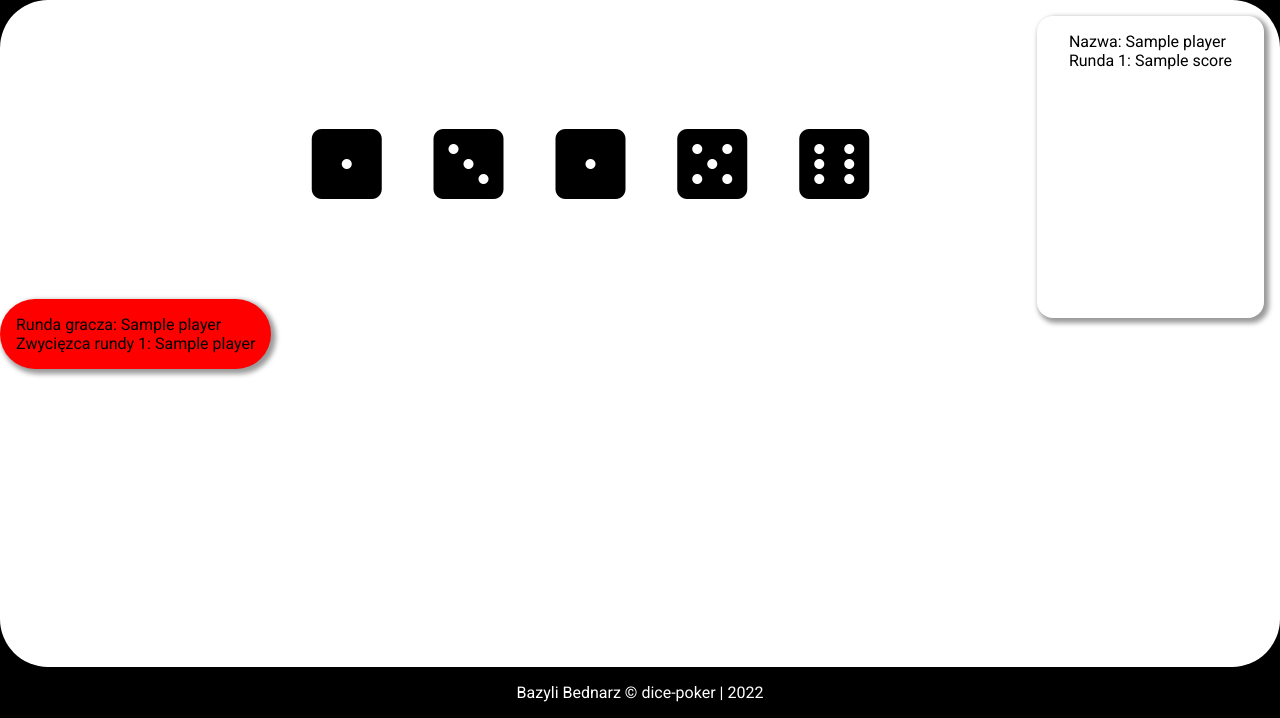
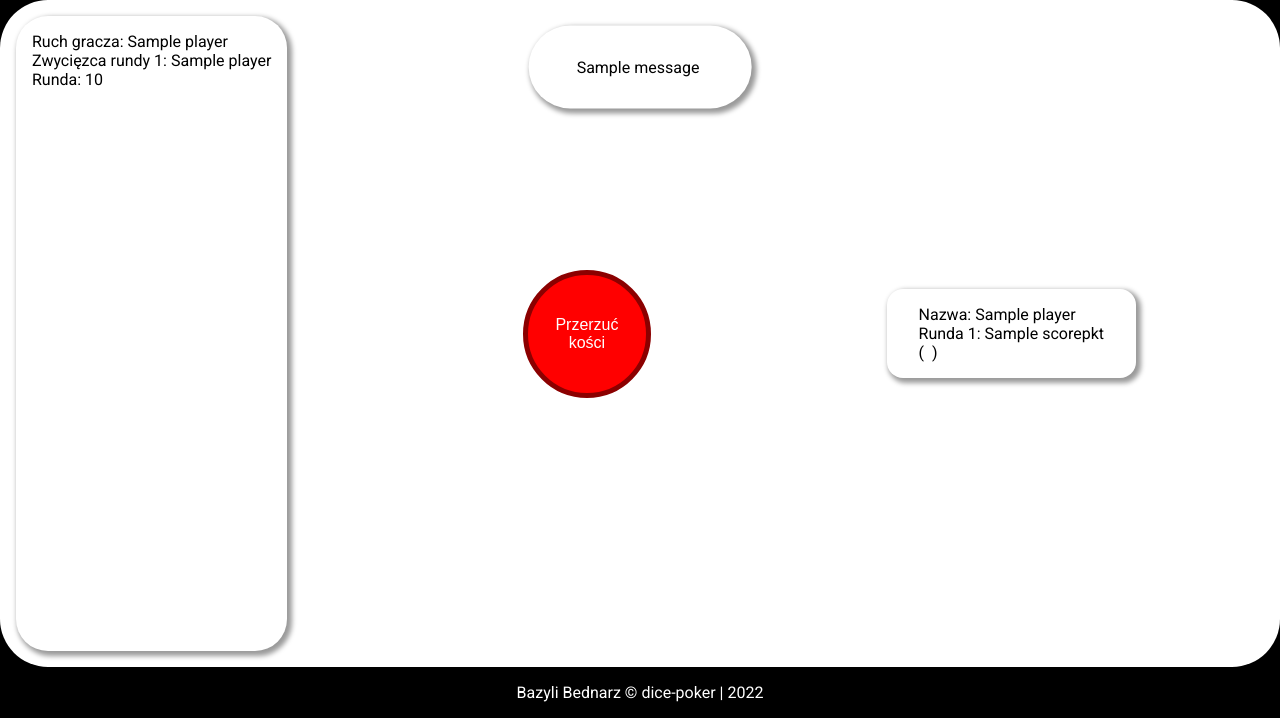
Before and after one commit to bazyli-bednarz/dice-poker, a Flask app: template templates/board.html in a window 1280 px wide. Shown: the part 82-800 px from the top of the page. Run offline with Flask 2, Linux system fonts and the light colour scheme; the template is opened without the code that fills it: most values are stand-ins (such as "Sample title", 1, 10 or a date in 2020); one stand-in notice (Sample message) is shown; some libraries are stand-ins or nearby versions; some web fonts are replaced.

Commit message:
General hot seat gameplay

```diff
--- a/app.py
+++ b/app.py
@@ -4,6 +4,7 @@
 from game import Game
 
 app = Flask(__name__)
+app.secret_key = '_5#y2L"F4Q8z'
 game = Game()
 
 @app.route('/')
@@ -33,6 +34,38 @@
         return redirect('/solo')
     return render_template('board.html', game=game, active_player = game.players[game.active_player])
 
+@app.route('/roll', methods=['POST'])
+def roll():
+    global game
+    if game.number_of_players() == 0:
+        return redirect('/solo')
+
+
+
+    to_reroll = []
+    if 'dice0' in request.form:
+        to_reroll.append(0)
+    if 'dice1' in request.form:
+        to_reroll.append(1)
+    if 'dice2' in request.form:
+        to_reroll.append(2)
+    if 'dice3' in request.form:
+        to_reroll.append(3)
+    if 'dice4' in request.form:
+        to_reroll.append(4)
+
+    game.players[game.active_player].handle_reroll_by_array_index(to_reroll)
+    game.start_rolling()
+
+    if game.check_if_finished():
+        return redirect('/win')
+
+    return redirect('/board')
+
+@app.route('/win')
+def win():
+    global game
+    return render_template('win.html', winner=game.check_game_winner(), game=game)
 
 #
 # game.add_player('Tomasz')
--- a/static/sass/_animations.scss
+++ b/static/sass/_animations.scss
@@ -11,10 +11,21 @@
   0% {
     transform: rotate(0);
   }
-  50% {
-    transform: rotate(360deg);
-  }
   100% {
     transform: rotate(720deg);
   }
 }
+
+@keyframes rotate_dice {
+  0% {
+    color: black;
+    transform: rotate(0);
+  }
+  50% {
+    color: darkgoldenrod;
+  }
+  100% {
+    color: black;
+    transform: rotate(720deg);
+  }
+}
--- a/static/sass/_main.scss
+++ b/static/sass/_main.scss
@@ -7,6 +7,7 @@
   justify-content: center;
   align-items: center;
   max-height: 100%;
+  overflow: hidden;
 
   .start-game-screen {
     @include shadow();
@@ -35,6 +36,30 @@
     }
   }
 
+  .flash {
+    position: absolute;
+    top: 10%;
+    left: 50%;
+    padding: 2rem 3rem;
+    @include shadow();
+    z-index: 1;
+    text-align: center;
+    border-radius: 100vh;
+    transform: translate(-50%, -50%);
+
+    i {
+      font-size: 2rem;
+      animation: rotate_dice 1s ease;
+      margin-top: 0.5rem;
+    }
+
+    @for $i from 1 to 6 {
+      i:nth-of-type(#{$i}) {
+        animation-delay: $i * 100ms;
+      }
+    }
+  }
+
   .board {
     display: flex;
     flex-direction: column;
@@ -47,14 +72,9 @@
     padding: 1rem;
 
     &-stats {
-      background-color: red;
-      position: absolute;
-      left: 0;
-      top: 50%;
-      transform: translate(0, -50%);
       padding: 1rem;
       @include shadow();
-      border-radius: 100vh;
+      border-radius: 2rem
     }
 
     &-player {
@@ -64,28 +84,27 @@
       display: flex;
       flex-direction: row;
       justify-content: space-between;
-
-      &__1 {
-        position: absolute;
       top: 0;
-        right: 0;
-        bottom: 50%;
-
-      }
-
-      &__2 {
-        position: absolute;
       bottom: 0;
       right: 0;
-        top: 50%;
+      left: 0;
+
+      &stats {
+        display: flex;
+        flex-direction: column;
+        justify-content: space-around;
       }
 
       &info {
         @include shadow();
         border-radius: 1rem;
         padding: 1rem 2rem;
+
+        &__active {
+          background-color: $third-color;
+          @include shadow($color: rgba(184, 134, 11, 0.4));
         }
-
+      }
 
     }
 
@@ -96,6 +115,37 @@
       align-items: center;
       justify-content: space-around;
       font-size: 5rem;
+      position: relative;
+
+      form {
+        display: flex;
+        justify-content: center;
+        align-items: center;
+
+        .board-cup {
+          height: 8rem;
+          width: 8rem;
+          color: $first-color;
+          font-size: 1rem;
+          aspect-ratio: 1;
+          padding: 3rem;
+          margin: 2rem;
+          border-radius: 100vh;
+          background-color: red;
+          border: 5px solid darkred;
+          display: flex;
+          justify-content: center;
+          align-items: center;
+          text-align: center;
+          cursor: pointer;
+          transition: 0.3s;
+
+          &:hover {
+            background-color: darkred;
+            box-shadow: #FFF 0 0 5px, #FFF 0 0 10px, #FFF 0 0 15px, #ff0000 0 0 20px, #ff0000 0 0 30px, #ff0000 0 0 40px, #ff0000 0 0 50px, #ff0000 0 0 75px;
+
+          }
+        }
 
         label {
           position: relative;
@@ -155,8 +205,50 @@
           }
         }
       }
+    }
+
+
+
+
+  }
+
+  .win-text {
+      i {
+        color: $third-color;
+      }
+    }
+
+  .win-playerstats {
+    margin: 2rem;
+
+    .board-playerinfo {
+      margin: 2rem;
+    }
+  }
+
   ul {
       list-style-type: none;
     }
 }
+
+@media all and (max-width: 934px) {
+  .main {
+    .board {
+      &-dices {
+        flex-grow: 1;
+        font-size: 0rem;
+
+        form {
+          flex-direction: column;
+          justify-content: end;
+          align-items: center;
+
+          label {
+            padding: 0;
+            font-size: 4rem;
           }
+        }
+      }
+    }
+  }
+}
--- a/static/sass/style.css
+++ b/static/sass/style.css
@@ -11,10 +11,20 @@
   0% {
     transform: rotate(0);
   }
+  100% {
+    transform: rotate(720deg);
+  }
+}
+@keyframes rotate_dice {
+  0% {
+    color: black;
+    transform: rotate(0);
+  }
   50% {
-    transform: rotate(360deg);
+    color: darkgoldenrod;
   }
   100% {
+    color: black;
     transform: rotate(720deg);
   }
 }
@@ -100,6 +110,7 @@
   justify-content: center;
   align-items: center;
   max-height: 100%;
+  overflow: hidden;
 }
 .main .start-game-screen {
   box-shadow: 3px 3px 5px 2px rgba(0, 0, 0, 0.4);
@@ -125,6 +136,37 @@
   box-shadow: 1px 1px 5px 2px rgba(0, 0, 0, 0.4);
   color: black;
 }
+.main .flash {
+  position: absolute;
+  top: 10%;
+  left: 50%;
+  padding: 2rem 3rem;
+  box-shadow: 3px 3px 5px 2px rgba(0, 0, 0, 0.4);
+  z-index: 1;
+  text-align: center;
+  border-radius: 100vh;
+  transform: translate(-50%, -50%);
+}
+.main .flash i {
+  font-size: 2rem;
+  animation: rotate_dice 1s ease;
+  margin-top: 0.5rem;
+}
+.main .flash i:nth-of-type(1) {
+  animation-delay: 100ms;
+}
+.main .flash i:nth-of-type(2) {
+  animation-delay: 200ms;
+}
+.main .flash i:nth-of-type(3) {
+  animation-delay: 300ms;
+}
+.main .flash i:nth-of-type(4) {
+  animation-delay: 400ms;
+}
+.main .flash i:nth-of-type(5) {
+  animation-delay: 500ms;
+}
 .main .board {
   display: flex;
   flex-direction: column;
@@ -137,14 +179,9 @@
   padding: 1rem;
 }
 .main .board-stats {
-  background-color: red;
-  position: absolute;
-  left: 0;
-  top: 50%;
-  transform: translate(0, -50%);
   padding: 1rem;
   box-shadow: 3px 3px 5px 2px rgba(0, 0, 0, 0.4);
-  border-radius: 100vh;
+  border-radius: 2rem;
 }
 .main .board-player {
   position: absolute;
@@ -153,23 +190,24 @@
   display: flex;
   flex-direction: row;
   justify-content: space-between;
-}
-.main .board-player__1 {
-  position: absolute;
   top: 0;
-  right: 0;
-  bottom: 50%;
-}
-.main .board-player__2 {
-  position: absolute;
   bottom: 0;
   right: 0;
-  top: 50%;
+  left: 0;
+}
+.main .board-playerstats {
+  display: flex;
+  flex-direction: column;
+  justify-content: space-around;
 }
 .main .board-playerinfo {
   box-shadow: 3px 3px 5px 2px rgba(0, 0, 0, 0.4);
   border-radius: 1rem;
   padding: 1rem 2rem;
+}
+.main .board-playerinfo__active {
+  background-color: gold;
+  box-shadow: 3px 3px 5px 2px rgba(184, 134, 11, 0.4);
 }
 .main .board-dices {
   flex-grow: 5;
@@ -178,20 +216,48 @@
   align-items: center;
   justify-content: space-around;
   font-size: 5rem;
+  position: relative;
 }
-.main .board-dices label {
+.main .board-dices form {
+  display: flex;
+  justify-content: center;
+  align-items: center;
+}
+.main .board-dices form .board-cup {
+  height: 8rem;
+  width: 8rem;
+  color: white;
+  font-size: 1rem;
+  aspect-ratio: 1;
+  padding: 3rem;
+  margin: 2rem;
+  border-radius: 100vh;
+  background-color: red;
+  border: 5px solid darkred;
+  display: flex;
+  justify-content: center;
+  align-items: center;
+  text-align: center;
+  cursor: pointer;
+  transition: 0.3s;
+}
+.main .board-dices form .board-cup:hover {
+  background-color: darkred;
+  box-shadow: #FFF 0 0 5px, #FFF 0 0 10px, #FFF 0 0 15px, #ff0000 0 0 20px, #ff0000 0 0 30px, #ff0000 0 0 40px, #ff0000 0 0 50px, #ff0000 0 0 75px;
+}
+.main .board-dices form label {
   position: relative;
   cursor: pointer;
   padding: 1rem;
   transition: 0.3s;
 }
-.main .board-dices label i {
+.main .board-dices form label i {
   transition: 0.3s;
 }
-.main .board-dices label i:hover {
+.main .board-dices form label i:hover {
   text-shadow: #FFF 0 0 5px, #FFF 0 0 10px, #FFF 0 0 15px, darkgoldenrod 0 0 20px, darkgoldenrod 0 0 30px, darkgoldenrod 0 0 40px, darkgoldenrod 0 0 50px, darkgoldenrod 0 0 75px;
 }
-.main .board-dices label i:after {
+.main .board-dices form label i:after {
   content: "🗘";
   display: block;
   font-size: 2rem;
@@ -203,32 +269,56 @@
   transition: all 0.4s, opacity 0.3s 0.1s;
   color: #650000;
 }
-.main .board-dices label input {
+.main .board-dices form label input {
   position: absolute;
   bottom: -2rem;
   left: 50%;
   transform: translate(-50%, -50%);
   opacity: 0;
 }
-.main .board-dices label input:checked + i {
+.main .board-dices form label input:checked + i {
   text-shadow: #FFF 0 0 5px, #FFF 0 0 10px, #FFF 0 0 15px, #ff0000 0 0 20px, #ff0000 0 0 30px, #ff0000 0 0 40px, #ff0000 0 0 50px, #ff0000 0 0 75px;
   transform: rotate(-30deg) scale(1.1);
 }
-.main .board-dices label input:checked + i:hover {
+.main .board-dices form label input:checked + i:hover {
   color: #212121;
 }
-.main .board-dices label input:focus-visible + i {
+.main .board-dices form label input:focus-visible + i {
   color: #212121;
   text-shadow: #FFF 0 0 5px, #FFF 0 0 10px, #FFF 0 0 15px, darkgoldenrod 0 0 20px, darkgoldenrod 0 0 30px, darkgoldenrod 0 0 40px, darkgoldenrod 0 0 50px, darkgoldenrod 0 0 75px;
 }
-.main .board-dices label input:checked + i:after {
+.main .board-dices form label input:checked + i:after {
   opacity: 1;
   animation: rotate 0.4s 0.1s ease-out both;
 }
-.main .board ul {
+.main .win-text i {
+  color: gold;
+}
+.main .win-playerstats {
+  margin: 2rem;
+}
+.main .win-playerstats .board-playerinfo {
+  margin: 2rem;
+}
+.main ul {
   list-style-type: none;
 }
 
+@media all and (max-width: 934px) {
+  .main .board-dices {
+    flex-grow: 1;
+    font-size: 0rem;
+  }
+  .main .board-dices form {
+    flex-direction: column;
+    justify-content: end;
+    align-items: center;
+  }
+  .main .board-dices form label {
+    padding: 0;
+    font-size: 4rem;
+  }
+}
 .footer {
   color: white;
   background-color: black;
--- a/templates/base/default.html
+++ b/templates/base/default.html
@@ -40,5 +40,8 @@
         <p>Bazyli Bednarz &copy; dice-poker | 2022</p>
     </footer>
 </div>
+
+{% block js %}{% endblock %}
+
 </body>
 </html>
--- a/templates/board.html
+++ b/templates/board.html
@@ -1,44 +1,65 @@
 {% extends 'base/default.html' %}
 
 {% block main %}
+
     <div class="board">
+{% with messages = get_flashed_messages() %}
+    {% if messages %}
+<div class="flash">
+{% for message in messages %}
+{{ message }}
+    {% for dice in game.players[game.active_last_round].score_dices[-1] %}
+        <i class="fas fa-dice-{% if dice == 1 %}one{% elif dice == 2 %}two{% elif dice == 3 %}three{% elif dice == 4 %}four{% elif dice == 5 %}five{% elif dice == 6 %}six{% endif %}"></i>
+{% endfor %}
+{% endfor %}
+</div>
+    {% endif %}
+{% endwith %}
+
+        <div class="board-player">
             <div class="board-stats">
                 <ul>
-                <li>Runda gracza: {{ game.players[game.active_player].name }}</li>
+                    <li>Ruch gracza: {{ game.players[game.active_player].name }}</li>
                     {% for winner in game.winners %}
-                    <li>Zwycięzca rundy {{ loop.index }}: {{ game.players[winner] }}</li>
+                        <li>Zwycięzca rundy {{ loop.index }}: {{ game.players[winner].name }}</li>
                     {% endfor %}
+                    <li>Runda: {{ game.get_round_progress() }}</li>
                 </ul>
             </div>
-        {% for player in game.players %}
-            <div class="board-player board-player__{{ loop.index }}">
-
 
             <div class="board-dices">
-                    <form action="">
-                        <label><input type="checkbox"><i class="fas fa-dice-one"></i></label>
-                        <label><input type="checkbox"><i class="fas fa-dice-three"></i></label>
-                        <label><input type="checkbox"><i class="fas fa-dice-one"></i></label>
-                        <label><input type="checkbox"><i class="fas fa-dice-five"></i></label>
-                        <label><input type="checkbox"><i class="fas fa-dice-six"></i></label>
+                <form action="/roll" method="post">
+                {% if game.turn_to_end == True %}
+                    {% for dice in game.players[game.active_player].dices_saved %}
+                        <label><input name="dice{{ loop.index0 }}" type="checkbox"><i class="fas fa-dice-{% if dice == 1 %}one{% elif dice == 2 %}two{% elif dice == 3 %}three{% elif dice == 4 %}four{% elif dice == 5 %}five{% elif dice == 6 %}six{% endif %}"></i></label>
+                    {% endfor %}
+                {% endif %}
+                    <button type="submit" class="board-cup">
+                        Przerzuć kości
+                    </button>
                 </form>
             </div>
-
-                <div class="board-playerinfo">
+            <div class="board-playerstats">
+                {% for player in game.players %}
+                    <div class="board-playerinfo{% if loop.index0 == game.active_player %} board-playerinfo__active{% endif %}">
                         <ul>
                             <li>
                                 Nazwa: {{ player.name }}
                             </li>
                             {% for score in player.score %}
                                 <li>
-                                Runda {{ loop.index }}: {{ score }}
+                                    Runda {{ loop.index }}: {{ score }}pkt<br>(
+                                    {% for dice in player.score_dices[loop.index0] %}
+                                    <i class="fas fa-dice-{% if dice == 1 %}one{% elif dice == 2 %}two{% elif dice == 3 %}three{% elif dice == 4 %}four{% elif dice == 5 %}five{% elif dice == 6 %}six{% endif %}"></i>
+                                {% endfor %})
                                         </li>
                             {% endfor %}
                         </ul>
                     </div>
+                {% endfor %}
+            </div>
+        </div>
+
 
     </div>
-
-        {% endfor %}
-    </div>
 {% endblock %}
```
Also changed, not shown: game.py (+18 -2 lines), player.py (+14 -0 lines), templates/win.html (added, +101 -0 lines), 1 other file. Lines whose indentation alone changed are shown as unchanged.
